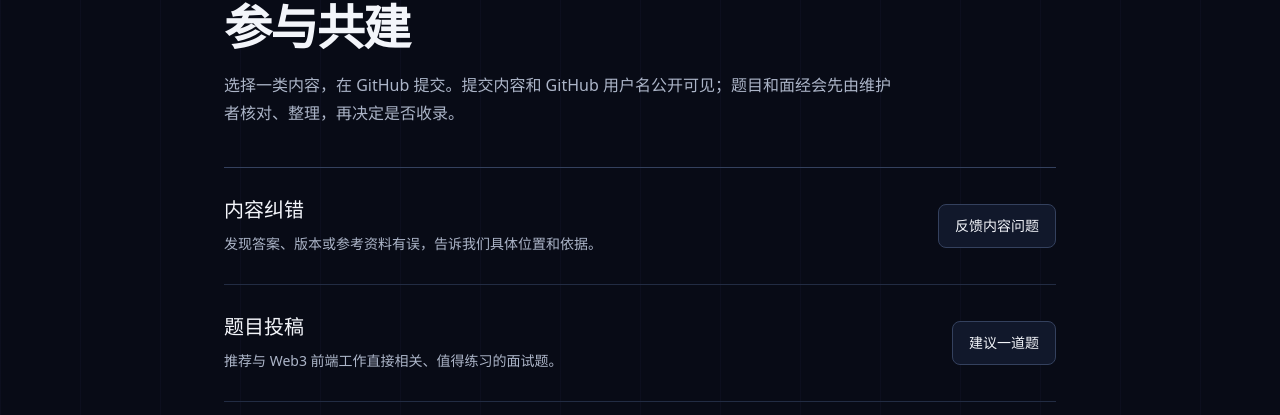
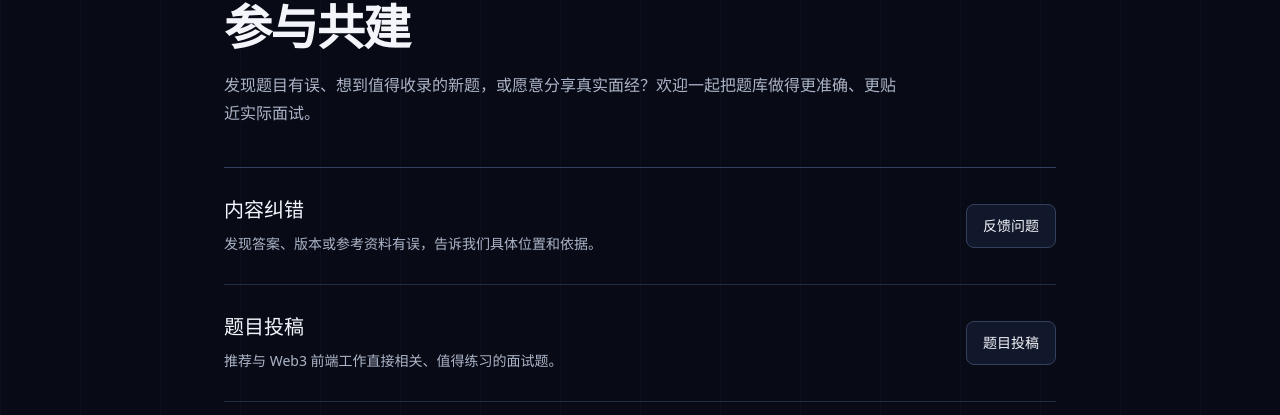
Before and after one commit to Sophran-fbj/web3-frontend-interview, a Next.js app: page /contribute in a window 1280 px wide. Shown: the part 198-613 px from the top of the page. Built offline with nearby package versions, Linux system fonts and the light colour scheme; no server answers.

Commit message:
优化：精简反馈投稿页面文案

```diff
--- a/src/app/contribute/page.tsx
+++ b/src/app/contribute/page.tsx
@@ -20,13 +20,13 @@ const options = [
     title: "内容纠错",
     description: "发现答案、版本或参考资料有误，告诉我们具体位置和依据。",
     href: correctionIssueLink(),
-    action: "反馈内容问题",
+    action: "反馈问题",
   },
   {
     title: "题目投稿",
     description: "推荐与 Web3 前端工作直接相关、值得练习的面试题。",
     href: questionSuggestionLink,
-    action: "建议一道题",
+    action: "题目投稿",
   },
   {
     title: "面经分享",
@@ -40,6 +40,7 @@ export default function ContributePage() {
   return (
     <main
       id="main-content"
+      data-page="contribute"
       className="mx-auto w-full max-w-4xl px-5 py-14 sm:px-8 sm:py-20"
     >
       <Link
@@ -52,8 +53,7 @@ export default function ContributePage() {
         参与共建
       </h1>
       <p className="mt-5 max-w-2xl leading-7 text-[var(--text-muted)]">
-        选择一类内容，在 GitHub 提交。提交内容和 GitHub
-        用户名公开可见；题目和面经会先由维护者核对、整理，再决定是否收录。
+        发现题目有误、想到值得收录的新题，或愿意分享真实面经？欢迎一起把题库做得更准确、更贴近实际面试。
       </p>
       <div className="mt-10 divide-y divide-[var(--line)] border-y border-[var(--line-strong)]">
         {options.map((option) => (
--- a/src/app/globals.css
+++ b/src/app/globals.css
@@ -89,6 +89,10 @@ body {
     linear-gradient(90deg, var(--grid-line) 1px, transparent 1px) 0 0 / 5rem
       5rem,
     var(--canvas);
+}
+
+body:has([data-page="contribute"]) > footer {
+  display: none;
 }
 
 h1,
```
